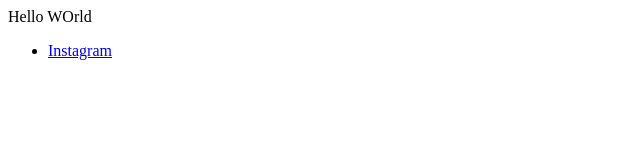
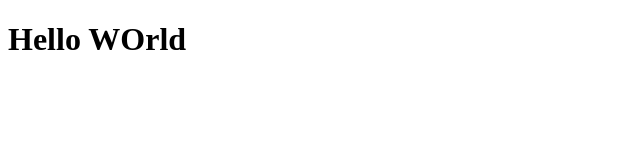
Before and after one commit to dpnthanh/dpnthanh.github.io, a plain HTML site: page index.html in a window 1280 px wide. Shown: the whole page, without its empty margins (0-640 px from the left). Drawn offline with Linux system fonts and the light colour scheme.

Commit message:
Update index.html

```diff
--- a/index.html
+++ b/index.html
@@ -5,63 +5,26 @@
   <meta http-equiv="X-UA-Compatible" content="IE=edge">
   <meta name="viewport" content="width=device-width, initial-scale=1.0">
   <title>Document</title>
-</head>
-<body>
-  Hello WOrld
-
-  <script type='text/javascript'>
-    // Some default pre init
-    var Countly = Countly || {};
-    Countly.q = Countly.q || [];
-
-    // Provide your app key that you retrieved from Countly dashboard
-    Countly.app_key = "170d39721f00de4433fe925bb3ad25d92b9d914e";
-
-    // Provide your server IP or name. Use try.count.ly or us-try.count.ly
-    // or asia-try.count.ly for EE trial server.
-    // If you use your own server, make sure you have https enabled if you use
-    // https below.
-    Countly.url = "https://analytics.kimwi.co";
-
-    // Start pushing function calls to queue
-    // Track sessions automatically (recommended)
-    Countly.q.push(['track_sessions']);
-
-    //track web page views automatically (recommended)
-    Countly.q.push(['track_pageview']);
-
-    (function() {
-        var cly = document.createElement('script'); cly.type = 'text/javascript';
-        cly.async = true;
-        // Enter url of script here (see below for other option)
-        cly.src = 'https://cdn.jsdelivr.net/npm/countly-sdk-web@latest/lib/countly.min.js'; // Use any of the 3 methods to get Countly Web Analytics SDK here
-        cly.onload = function(){Countly.init()};
-        var s = document.getElementsByTagName('script')[0]; s.parentNode.insertBefore(cly, s);
-    })();
-  </script>
-
   <!-- Matomo -->
   <script>
     var _paq = window._paq = window._paq || [];
     /* tracker methods like "setCustomDimension" should be called before "trackPageView" */
     _paq.push(['trackPageView']);
     _paq.push(['enableLinkTracking']);
-      (function () {
-          var u = "https://matomo.kimwi.co/";
-          _paq.push(['setTrackerUrl', u + 'matomo.php']);
+    (function() {
+      var u="//analytics01.kimwi.co/";
+      _paq.push(['setTrackerUrl', u+'matomo.php']);
       _paq.push(['setSiteId', '1']);
-          var d = document, g = d.createElement('script'), s = d.getElementsByTagName('script')[0];
-          g.async = true; g.src = u + 'matomo.js'; s.parentNode.insertBefore(g, s);
+      var d=document, g=d.createElement('script'), s=d.getElementsByTagName('script')[0];
+      g.async=true; g.src=u+'matomo.js'; s.parentNode.insertBefore(g,s);
     })();
   </script>
   <!-- End Matomo Code -->
-    <ul>
-        <li>
-    <a href="facebook.com>Facebook</a>
-             </li>
-             <li>
- <a href="instagram.com>Instagram</a>
-        </li>
-        </ul
+
+</head>
+<body>
+  <h1>Hello WOrld</h1>
+
+
 </body>
 </html>
```
Lines whose indentation alone changed are shown as unchanged.
